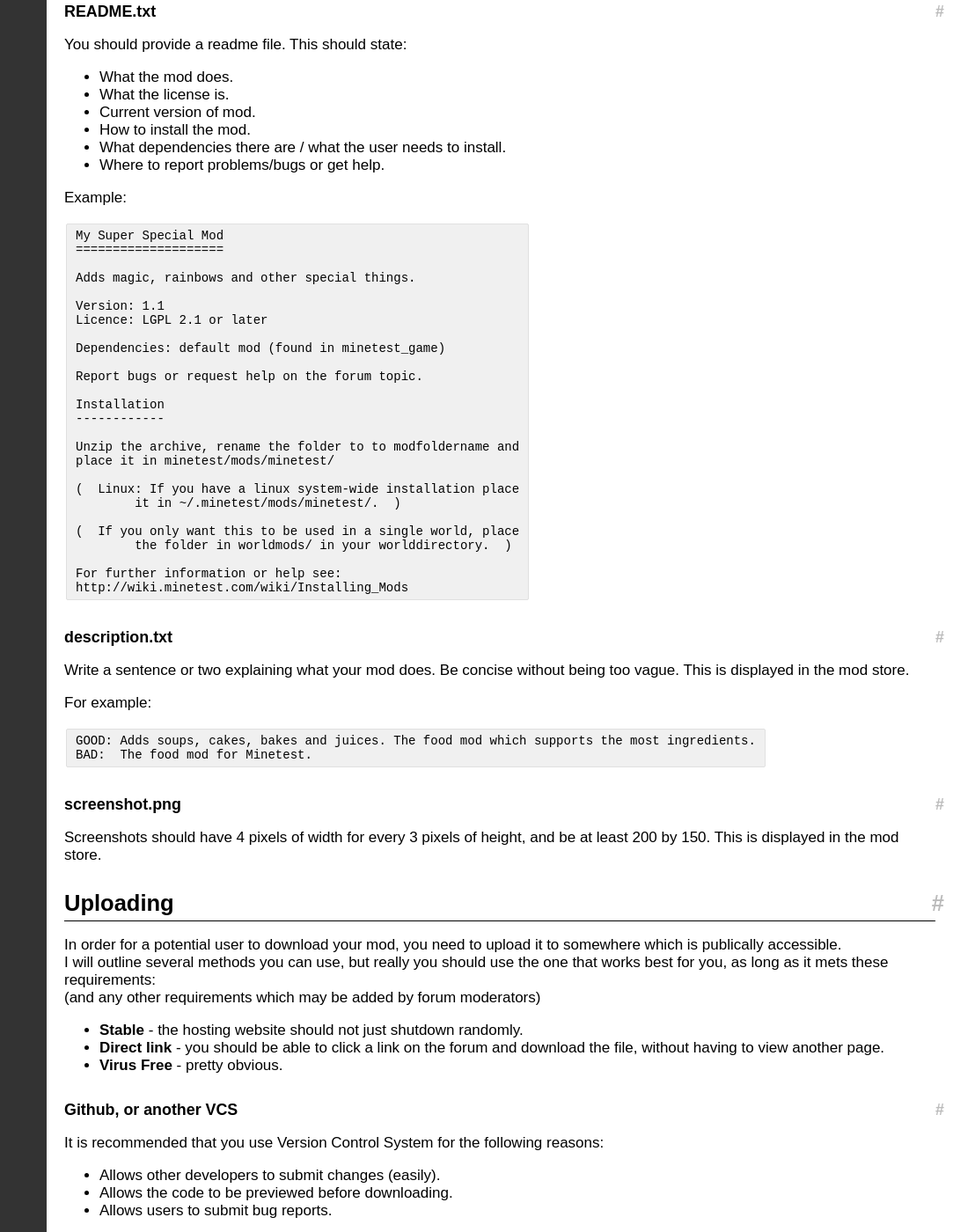
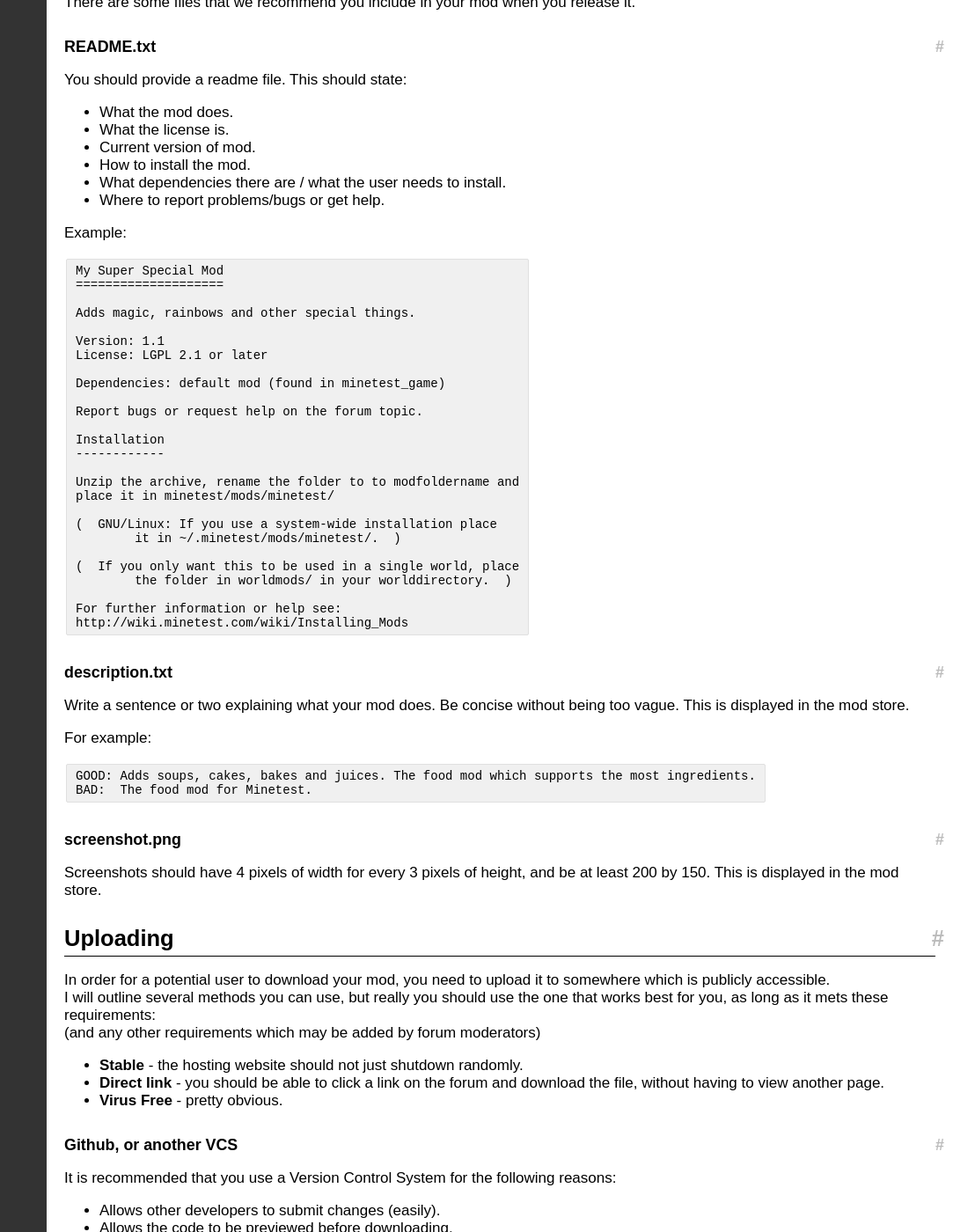
Before and after one commit to rubenwardy/minetest_modding_book, a Jekyll site: the page built from chapters/releasing.md, in a window 1280 px wide and 1400 px high, scrolled down 1392 px. Shown: the whole window at 88% size, without its empty margins (197-1280 px from the left). Built offline with Jekyll 4.4.1, drawn with Linux system fonts in a browser that asks for light colours; nearby versions of some CDN libraries; some of the changed text lies outside the part shown.

Commit message:
Correct spelling mistakes

```diff
--- a/chapters/releasing.md
+++ b/chapters/releasing.md
@@ -23,7 +23,9 @@
 You need to specify a license for your mod.
 **Public domain is not a valid licence**, as the definition varies in different countries.
 
-First thing you need to note is that your code and your art need different types of protection.
+First thing you need to note is that your code and your art need different things from
+the license they use. Creative Commons licenses shouldn't be used with source code,
+but rather with artistic works such as images, text and meshes.
 
 You are allowed any license, however mods which disallow derivatives are banned from the forum.
 (Other developers must be able to take your mod, modify it, and release it again.)
@@ -93,7 +96,7 @@
 	Adds magic, rainbows and other special things.
 
 	Version: 1.1
-	Licence: LGPL 2.1 or later
+	License: LGPL 2.1 or later
 
 	Dependencies: default mod (found in minetest_game)
 
@@ -105,7 +108,7 @@
 	Unzip the archive, rename the folder to to modfoldername and
 	place it in minetest/mods/minetest/
 
-	(  Linux: If you have a linux system-wide installation place
+	(  GNU/Linux: If you use a system-wide installation place
 		it in ~/.minetest/mods/minetest/.  )
 
 	(  If you only want this to be used in a single world, place
@@ -133,7 +136,7 @@
 ---------
 
 In order for a potential user to download your mod, you need to upload it to somewhere
-which is publically accessible.\\
+which is publicly accessible.\\
 I will outline several methods you can use, but really you should use the one that works
 best for you, as long as it mets these requirements:\\
 (and any other requirements which may be added by forum moderators)
@@ -145,7 +148,7 @@
 
 ### Github, or another VCS
 
-It is recommended that you use Version Control System for the following reasons:
+It is recommended that you use a Version Control System for the following reasons:
 
 * Allows other developers to submit changes (easily).
 * Allows the code to be previewed before downloading.
@@ -153,7 +156,7 @@
 
 However, such systems may be hard to understand when you first start out.
 
-The majority of Minetest developers use Github as a website to host their code,
+The majority of Minetest developers use GitHub as a website to host their code,
 however that doesn't matter that much.
 
 * [Using Git](http://git-scm.com/book/en/v1/Getting-Started) - Basic concepts. Using the command line.
@@ -210,7 +213,7 @@
 	See download attached.
 
 	[b]Version:[/b] 1.1
-	[b]Licence:[/b] LGPL 2.1 or later
+	[b]License:[/b] LGPL 2.1 or later
 
 	Dependencies: default mod (found in minetest_game)
 
@@ -221,7 +224,7 @@
 	Unzip the archive, rename the folder to to modfoldername and
 	place it in minetest/mods/minetest/
 
-	(  Linux: If you have a linux system-wide installation place
+	(  GNU/Linux: If you use a system-wide installation place
 		it in ~/.minetest/mods/minetest/.  )
 
 	(  If you only want this to be used in a single world, place
```
Also changed, not shown: other parts of chapters/releasing.md (+2 -1 lines), chapters/creating_textures.md (+1 -1 lines), chapters/lua.md (+2 -2 lines), chapters/node_drawtypes.md (+2 -1 lines), chapters/nodes_items_crafting.md (+1 -1 lines).
